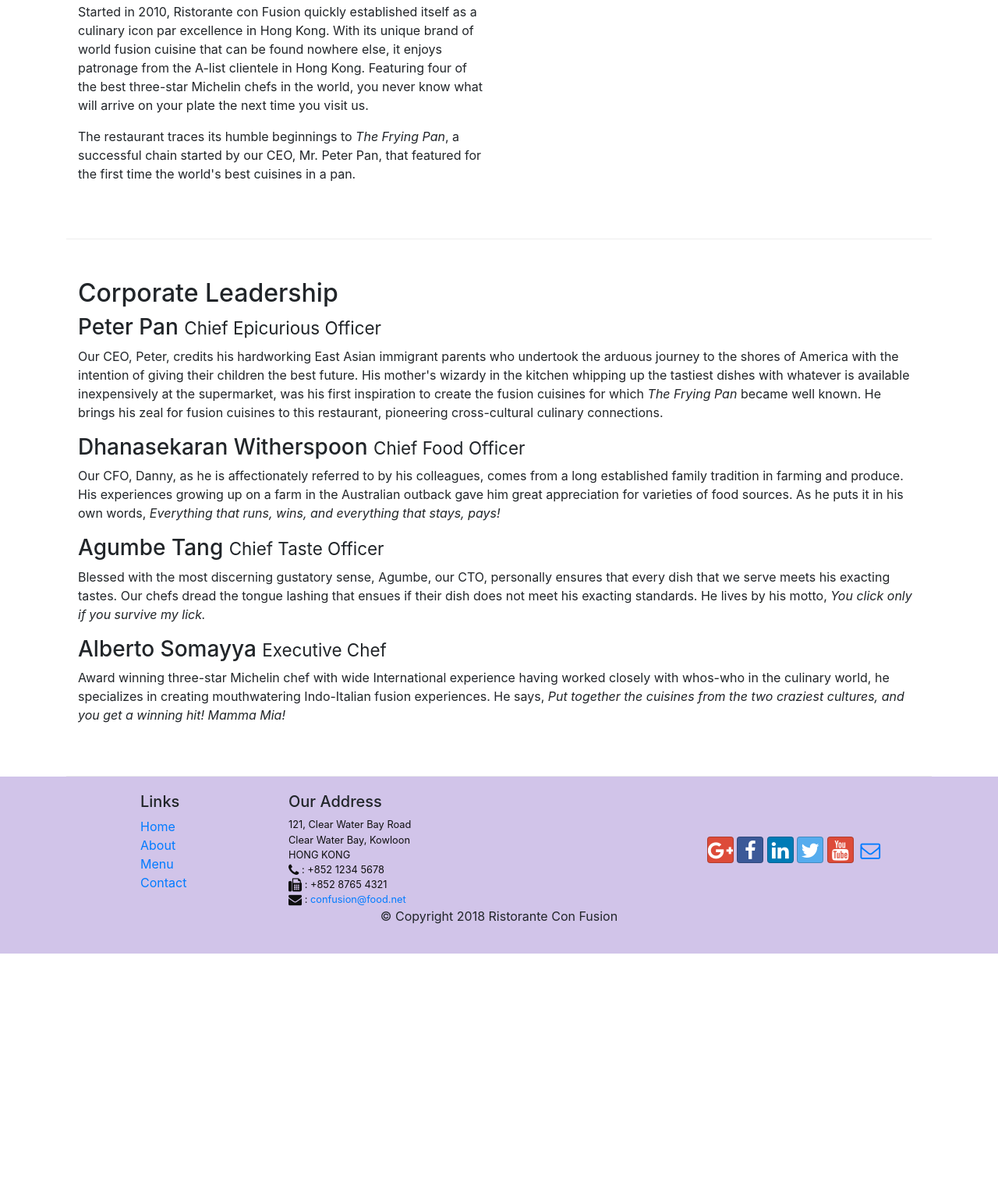
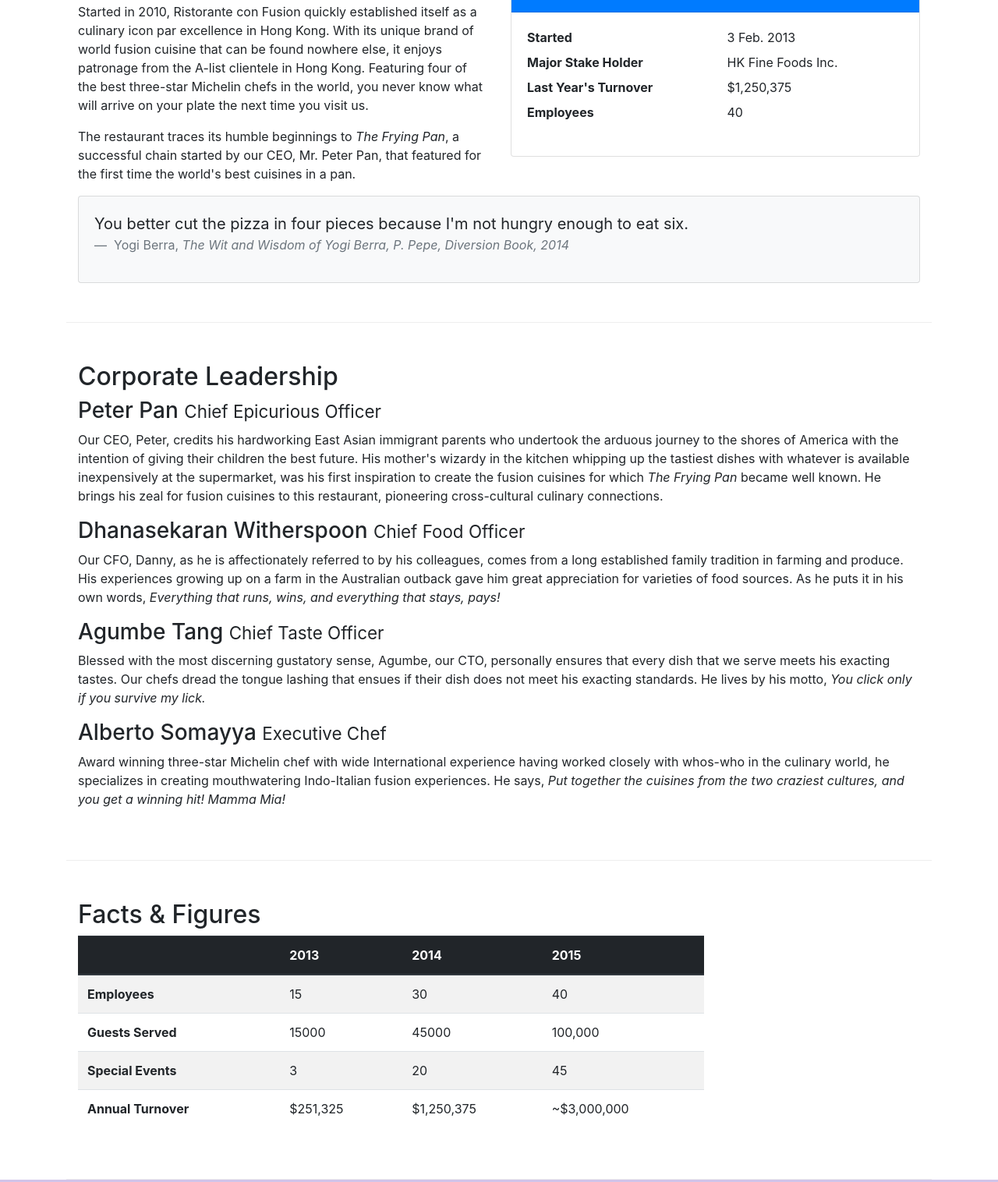
Before and after one commit to FabioSteffe/conFusion, a website: page aboutus.html in a window 1280 px wide. Shown: the part 558-2074 px from the top of the page at 78% size. Before the commit the page ends 1781 px from the top, so only its background shows below. Drawn offline with nearby package versions, Linux system fonts and the light colour scheme.

Commit message:
media and tables

```diff
--- a/aboutus.html
+++ b/aboutus.html
@@ -24,7 +24,7 @@
             <button class="navbar-toggler" type="button" data-toggle="collapse" data-target="#Navbar">
                 <span class="navbar-toggler-icon"></span>
             </button>
-            <a class="navbar-brand mr-auto" href="./index.html">Ristorante Con Fusion</a>
+            <a class="navbar-brand mr-auto" href="#"><img src="img/logo.png" height="30" width="40"></img></a>
             <div class="collapse navbar-collapse" id="Navbar">
                 <ul class="navbar-nav mr-auto">
                     <li class="nav-item"><a class="nav-link" href="./index.html"><span class="fa fa-home fa-lg"></span> Home</a></li>
@@ -68,6 +68,32 @@
                 <p>The restaurant traces its humble beginnings to <em>The Frying Pan</em>, a successful chain started by our CEO, Mr. Peter Pan, that featured for the first time the world's best cuisines in a pan.</p>
             </div>
             <div class="col-12 col-sm-6">
+                <div class="card">
+                    <h3 class="card-header bg-primary text-white">Facts At a Glance</h3>
+                    <div class="card-body">
+                        <dl class="row">
+                            <dt class="col-6">Started</dt>
+                            <dd class="col-6">3 Feb. 2013</dd>
+                            <dt class="col-6">Major Stake Holder</dt>
+                            <dd class="col-6">HK Fine Foods Inc.</dd>
+                            <dt class="col-6">Last Year's Turnover</dt>
+                            <dd class="col-6">$1,250,375</dd>
+                            <dt class="col-6">Employees</dt>
+                            <dd class="col-6">40</dd>
+                        </dl>
+                    </div>
+                </div>
+            </div>
+            <div class="col-12">
+                <div class="card card-body bg-light">
+                    <blockquote class="blockquote">
+                        <p class="mb-0">You better cut the pizza in four pieces because
+                            I'm not hungry enough to eat six.</p>
+                        <footer class="blockquote-footer">
+                            Yogi Berra, <cite title="Source Title">The Wit and Wisdom of Yogi Berra, P. Pepe, Diversion Book, 2014</cite>
+                        </footer>
+                    </blockquote>
+                </div>
             </div>
         </div>
 
@@ -84,6 +110,52 @@
                 <h3>Alberto Somayya <small>Executive Chef</small></h3>
                 <p class="d-none d-sm-block">Award winning three-star Michelin chef with wide International experience having worked closely with whos-who in the culinary world, he specializes in creating mouthwatering Indo-Italian fusion experiences. He says, <em>Put together the cuisines from the two craziest cultures, and you get a winning hit! Mamma Mia!</em></p>
             </div>
+       </div>
+       <div class="row row-content">
+           <div class="col-12 col-sm-9">
+               <h2>Facts &amp; Figures</h2>
+               <div class="table-responsive">
+                <table class="table table-striped">
+                    <thead class="thead-dark">
+                        <tr>
+                            <th>&nbsp;</th>
+                            <th>2013</th>
+                            <th>2014</th>
+                            <th>2015</th>
+                        </tr>
+                    </thead>
+                    <tbody>
+                        <tr>
+                            <th>Employees</th>
+                            <td>15</td>
+                            <td>30</td>
+                            <td>40</td>
+                        </tr>
+                        <tr>
+                            <th>Guests Served</th>
+                            <td>15000</td>
+                            <td>45000</td>
+                            <td>100,000</td>
+                        </tr>
+                        <tr>
+                            <th>Special Events</th>
+                            <td>3</td>
+                            <td>20</td>
+                            <td>45</td>
+                        </tr>
+                        <tr>
+                            <th>Annual Turnover</th>
+                            <td>$251,325</td>
+                            <td>$1,250,375</td>
+                            <td>~$3,000,000</td>
+                        </tr>
+                    </tbody>
+                </table>
+            </div>
+           </div>
+           <div class="col-12 col-sm-3">
+
+           </div>
        </div>
 
     </div>
```
Also changed, not shown: contactus.html (+1 -1 lines), index.html (+18 -7 lines), img/alberto.png (added), img/buffet.png (added), img/logo.png (added), img/uthappizza.png (added), 3 other files.
